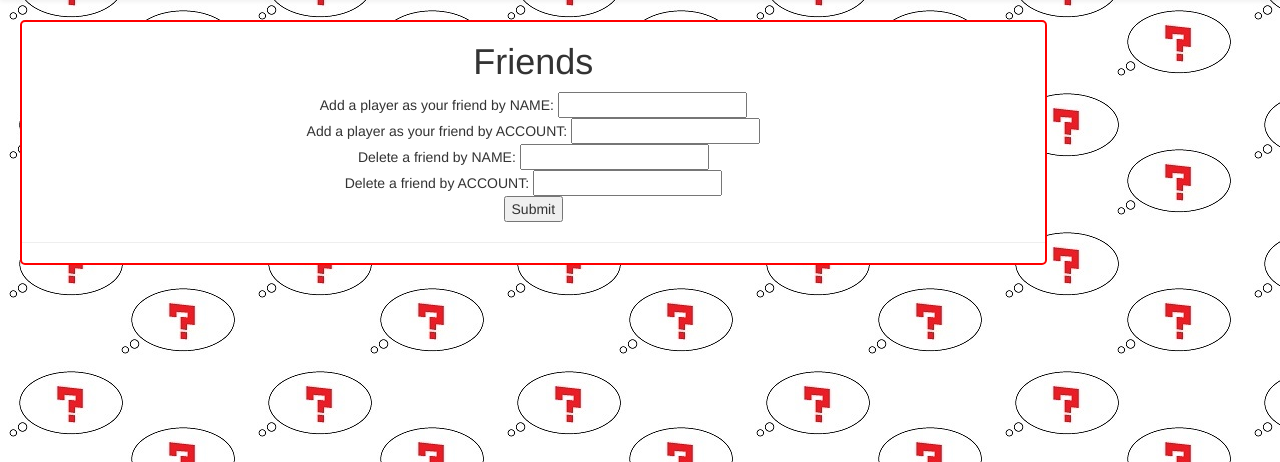
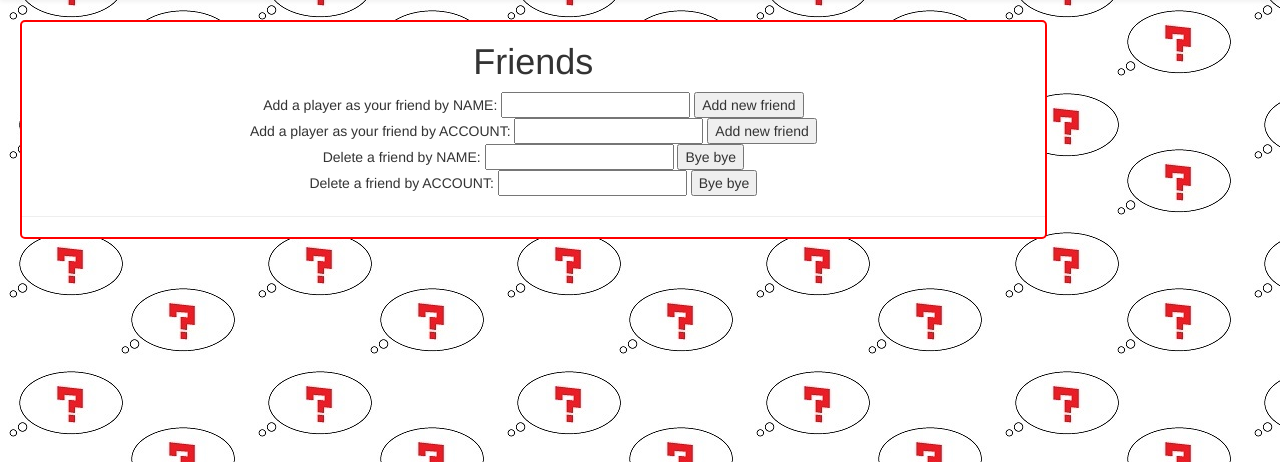
Before and after one commit to fishlinghu/QuizApp-WebApplication, a Python web app: template quizapp/quizapp/templates/friend.html in a window 1280 px wide. Shown: the part 51-513 px from the top of the page. Run offline with Jinja, Linux system fonts and the light colour scheme; the template is opened without the code that fills it, so the values that code supplies are empty; some libraries are stand-ins or nearby versions.

Commit message:
fix bugs in minor features

```diff
--- a/quizapp/quizapp/templates/base_of_all_page.html
+++ b/quizapp/quizapp/templates/base_of_all_page.html
@@ -55,7 +55,7 @@
 	{% endblock %}
 	{% endblock %}
 	{% block sidebar %}
-	{% if name %}
+	<!-- {% if name %} -->
 	<div class="col-md-2">
 		<div class="content sidebar">
 			<ul class="nav nav-stacked">
@@ -73,7 +73,7 @@
 			</ul>
 		</div>
 	</div>
-	{% endif %}
+	<!-- {% endif %} -->
 	{% endblock %}
 	{% block script %}
 	<!-- Le javascript
--- a/quizapp/quizapp/templates/friend.html
+++ b/quizapp/quizapp/templates/friend.html
@@ -14,17 +14,26 @@
 		<div class="content">
 			<h1 style="text-align:center">Friends</h1>
 			<form action="/friend" method="post">
-				Add a player as your friend by NAME: <input type="text" name="friend_name"><br>
-				Add a player as your friend by ACCOUNT: <input type="text" name="account"><br>
-				Delete a friend by NAME: <input type="text" name="friend_name_del"><br>
-				Delete a friend by ACCOUNT: <input type="text" name="friend_account_del"><br>
-				<input type="submit" value="Submit">
+				Add a player as your friend by NAME: <input type="text" name="friend_name">
+				<input type="submit" value="Add new friend">
+			</form>
+			<form action="/friend" method="post">
+				Add a player as your friend by ACCOUNT: <input type="text" name="account">
+				<input type="submit" value="Add new friend">
+			</form>
+			<form action="/friend" method="post">
+				Delete a friend by NAME: <input type="text" name="friend_name_del">
+				<input type="submit" value="Bye bye">
+			</form>
+			<form action="/friend" method="post">
+				Delete a friend by ACCOUNT: <input type="text" name="friend_account_del">
+				<input type="submit" value="Bye bye">
 			</form>
 
 			<hr>
 			{% for friend_name in friend_name_list %}
 			<ul>
-				<li>{{ friend_name }}</li>
+				<li class="active"><a href="{{ '/info/' + friend_name }}">{{ friend_name }}</a></li>
 				<!-- Maybe we should add some features here -->
 				<!-- Click on the friend's name, and there comes out a list of things you can do -->
 				<!-- Such as send message to him, play game with him, view his game history, view his profile, etc. -->
--- a/quizapp/quizapp/templates/result.html
+++ b/quizapp/quizapp/templates/result.html
@@ -41,6 +41,7 @@
 					<h2>{{ level }}</h2>
 				</div>
 			</div>
+			<h1><a href="/">Back to main page</a></h1>
 	</div>
 	{% endblock %}
 	{% endblock %}
--- a/quizapp/quizapp/views/wait.py
+++ b/quizapp/quizapp/views/wait.py
@@ -66,6 +66,7 @@ class WaitHandler(Handler):
                                 b_score = 0,
                                 a_score_list = [],
                                 b_score_list = [],
+                                topic = topicName,
                                 topic_ID = topicID,
                                 question_answers = questionAnswers
                                 )
```
Also changed, not shown: quizapp/quizapp/views/gamehistory.py (+22 -21 lines).
